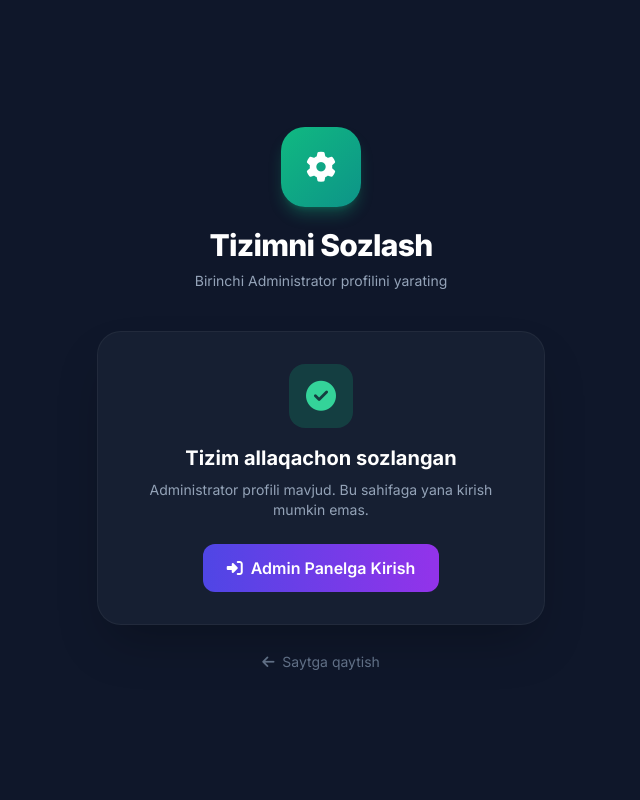
After one commit to Barko-07/dir_kengash, a Django app: page /setup/ in a window 1280 px wide. The commit adds this page. Shown: the whole page, without its empty margins (319-959 px from the left). Run offline with Django 5.2, Linux system fonts and the light colour scheme; data comes from the database, SQL or seed files in the repository; parts of the project's set-up code (start-up, migrations or seed data) failed here and were passed over; some libraries are stand-ins or nearby versions.

Commit message:
Add setup page, email field in register form

```diff
--- a/core/urls.py
+++ b/core/urls.py
@@ -13,6 +13,7 @@ urlpatterns = [
 
     # ── Public HTML views ────────────────────────────────────────
     path('', views.index_view, name='index'),
+    path('setup/', views.setup_view, name='setup'),
     path('login/', views.login_view, name='login'),
     path('register/', views.register_view, name='register'),
     path('logout/', views.logout_view, name='logout'),
--- a/core/views.py
+++ b/core/views.py
@@ -59,6 +59,42 @@ def logout_view(request):
     logout(request)
     return redirect('index')
 
+def setup_view(request):
+    """
+    Birinchi superuser ni sayt orqali yaratish uchun maxfiy sahifa.
+    Agar bazada allaqachon superuser mavjud bo'lsa, forma ko'rsatilmaydi.
+    """
+    already_exists = User.objects.filter(is_superuser=True).exists()
+
+    if request.method == 'POST':
+        if already_exists:
+            return render(request, 'setup.html', {'already_exists': True})
+
+        username = request.POST.get('username', '').strip()
+        email = request.POST.get('email', '').strip()
+        password = request.POST.get('password', '')
+        password2 = request.POST.get('password2', '')
+
+        if not username:
+            return render(request, 'setup.html', {'error': 'Login kiritilishi shart'})
+        if not password:
+            return render(request, 'setup.html', {'error': 'Parol kiritilishi shart'})
+        if password != password2:
+            return render(request, 'setup.html', {'error': 'Parollar bir xil emas!'})
+        if len(password) < 6:
+            return render(request, 'setup.html', {'error': 'Parol kamida 6 ta belgidan iborat bo\'lishi kerak'})
+        if User.objects.filter(username=username).exists():
+            return render(request, 'setup.html', {'error': 'Bu login allaqachon band'})
+
+        user = User.objects.create_superuser(username=username, email=email, password=password)
+        login(request, user)
+        return render(request, 'setup.html', {
+            'already_exists': True,
+            'success': f'✅ Administrator "{username}" muvaffaqiyatli yaratildi! Endi admin panelga kirishingiz mumkin.'
+        })
+
+    return render(request, 'setup.html', {'already_exists': already_exists})
+
 @login_required
 def dashboard_view(request):
     return render(request, 'dashboard.html', {'user': request.user})
--- /dev/null
+++ b/templates/setup.html
@@ -0,0 +1,139 @@
+<!DOCTYPE html>
+<html lang="uz">
+<head>
+    <meta charset="UTF-8">
+    <meta name="viewport" content="width=device-width, initial-scale=1.0">
+    <title>Tizimni Sozlash | DirKengash</title>
+    <script src="https://cdn.tailwindcss.com"></script>
+    <link href="https://fonts.googleapis.com/css2?family=Inter:wght@300;400;500;600;700;800&display=swap" rel="stylesheet">
+    <link rel="stylesheet" href="https://cdnjs.cloudflare.com/ajax/libs/font-awesome/6.4.0/css/all.min.css">
+    <style>
+        body { font-family: 'Inter', sans-serif; background: #0f172a; }
+        .setup-input {
+            width: 100%; background: #1e293b; border: 1px solid rgba(255,255,255,0.1);
+            border-radius: 12px; padding: 12px 16px; color: #e2e8f0; font-size: 0.9rem;
+            outline: none; transition: border-color 0.2s;
+        }
+        .setup-input:focus { border-color: #10b981; box-shadow: 0 0 0 3px rgba(16,185,129,0.15); }
+        @keyframes fadeUp {
+            from { opacity: 0; transform: translateY(20px); }
+            to { opacity: 1; transform: translateY(0); }
+        }
+        .animate-fade-up { animation: fadeUp 0.5s ease forwards; }
+    </style>
+</head>
+<body class="min-h-screen flex items-center justify-center p-4">
+    <div class="w-full max-w-md animate-fade-up">
+
+        <!-- Icon va sarlavha -->
+        <div class="text-center mb-10">
+            <div class="w-20 h-20 rounded-3xl bg-gradient-to-br from-emerald-500 to-teal-600 flex items-center justify-center mx-auto mb-5 shadow-lg shadow-emerald-500/30">
+                <i class="fa-solid fa-gear text-white text-3xl"></i>
+            </div>
+            <h1 class="text-3xl font-extrabold text-white tracking-tight">Tizimni Sozlash</h1>
+            <p class="text-slate-400 text-sm mt-2">Birinchi Administrator profilini yarating</p>
+        </div>
+
+        <!-- Xato xabari -->
+        {% if error %}
+        <div class="bg-red-500/10 border border-red-500/20 text-red-300 px-5 py-4 rounded-xl mb-6 text-sm flex items-center gap-3">
+            <i class="fa-solid fa-circle-exclamation shrink-0"></i>
+            <span>{{ error }}</span>
+        </div>
+        {% endif %}
+
+        <!-- Muvaffaqiyat xabari -->
+        {% if success %}
+        <div class="bg-emerald-500/10 border border-emerald-500/20 text-emerald-300 px-5 py-4 rounded-xl mb-6 text-sm flex items-center gap-3">
+            <i class="fa-solid fa-circle-check shrink-0"></i>
+            <span>{{ success }}</span>
+        </div>
+        {% endif %}
+
+        {% if not already_exists %}
+        <!-- Forma -->
+        <div class="bg-slate-800/50 border border-white/5 rounded-3xl p-8 shadow-2xl backdrop-blur-sm">
+            <!-- Ogohlantirish -->
+            <div class="bg-amber-500/10 border border-amber-500/20 text-amber-300 px-4 py-3 rounded-xl mb-6 text-sm flex items-start gap-3">
+                <i class="fa-solid fa-triangle-exclamation mt-0.5 shrink-0"></i>
+                <span>Ushbu sahifa faqat bir marta ishlatiladi. Admin yaratilgach, bu sahifa avtomatik yopiladi.</span>
+            </div>
+
+            <form method="post" class="space-y-5">
+                {% csrf_token %}
+                <div>
+                    <label class="block text-slate-400 text-sm font-semibold mb-2">
+                        <i class="fa-solid fa-user mr-1"></i> Login (Username)
+                    </label>
+                    <input type="text" name="username" class="setup-input" placeholder="admin_username" autofocus required>
+                </div>
+                <div>
+                    <label class="block text-slate-400 text-sm font-semibold mb-2">
+                        <i class="fa-solid fa-envelope mr-1"></i> Email (ixtiyoriy)
+                    </label>
+                    <input type="email" name="email" class="setup-input" placeholder="admin@example.com">
+                </div>
+                <div>
+                    <label class="block text-slate-400 text-sm font-semibold mb-2">
+                        <i class="fa-solid fa-key mr-1"></i> Parol
+                    </label>
+                    <div class="relative">
+                        <input type="password" name="password" id="pass1" class="setup-input pr-12" placeholder="••••••••" required>
+                        <button type="button" onclick="togglePass('pass1','eye1')" class="absolute right-4 top-1/2 -translate-y-1/2 text-slate-500 hover:text-emerald-400 transition-colors">
+                            <i id="eye1" class="fa-solid fa-eye-slash"></i>
+                        </button>
+                    </div>
+                </div>
+                <div>
+                    <label class="block text-slate-400 text-sm font-semibold mb-2">
+                        <i class="fa-solid fa-lock mr-1"></i> Parolni takrorlang
+                    </label>
+                    <div class="relative">
+                        <input type="password" name="password2" id="pass2" class="setup-input pr-12" placeholder="••••••••" required>
+                        <button type="button" onclick="togglePass('pass2','eye2')" class="absolute right-4 top-1/2 -translate-y-1/2 text-slate-500 hover:text-emerald-400 transition-colors">
+                            <i id="eye2" class="fa-solid fa-eye-slash"></i>
+                        </button>
+                    </div>
+                </div>
+
+                <button type="submit" class="w-full bg-gradient-to-r from-emerald-600 to-teal-600 hover:opacity-90 text-white font-bold py-3.5 rounded-xl transition-all shadow-lg shadow-emerald-500/25 flex items-center justify-center gap-2 mt-2">
+                    <i class="fa-solid fa-user-shield"></i> Administrator yaratish
+                </button>
+            </form>
+        </div>
+        {% else %}
+        <!-- Allaqachon mavjud -->
+        <div class="bg-slate-800/50 border border-white/5 rounded-3xl p-8 shadow-2xl backdrop-blur-sm text-center">
+            <div class="w-16 h-16 rounded-2xl bg-emerald-500/20 flex items-center justify-center mx-auto mb-4">
+                <i class="fa-solid fa-circle-check text-emerald-400 text-3xl"></i>
+            </div>
+            <h2 class="text-white font-bold text-xl mb-2">Tizim allaqachon sozlangan</h2>
+            <p class="text-slate-400 text-sm mb-6">Administrator profili mavjud. Bu sahifaga yana kirish mumkin emas.</p>
+            <a href="/admin-panel/login/" class="inline-flex items-center gap-2 bg-gradient-to-r from-indigo-600 to-purple-600 text-white font-semibold px-6 py-3 rounded-xl hover:opacity-90 transition-all">
+                <i class="fa-solid fa-sign-in-alt"></i> Admin Panelga Kirish
+            </a>
+        </div>
+        {% endif %}
+
+        <div class="text-center mt-6">
+            <a href="/" class="text-slate-500 hover:text-slate-300 text-sm transition-colors">
+                <i class="fa-solid fa-arrow-left mr-1"></i> Saytga qaytish
+            </a>
+        </div>
+    </div>
+
+    <script>
+    function togglePass(inputId, iconId) {
+        const input = document.getElementById(inputId);
+        const icon = document.getElementById(iconId);
+        if (input.type === 'password') {
+            input.type = 'text';
+            icon.classList.replace('fa-eye-slash', 'fa-eye');
+        } else {
+            input.type = 'password';
+            icon.classList.replace('fa-eye', 'fa-eye-slash');
+        }
+    }
+    </script>
+</body>
+</html>
```
Also changed, not shown: templates/register.html (+11 -0 lines).
